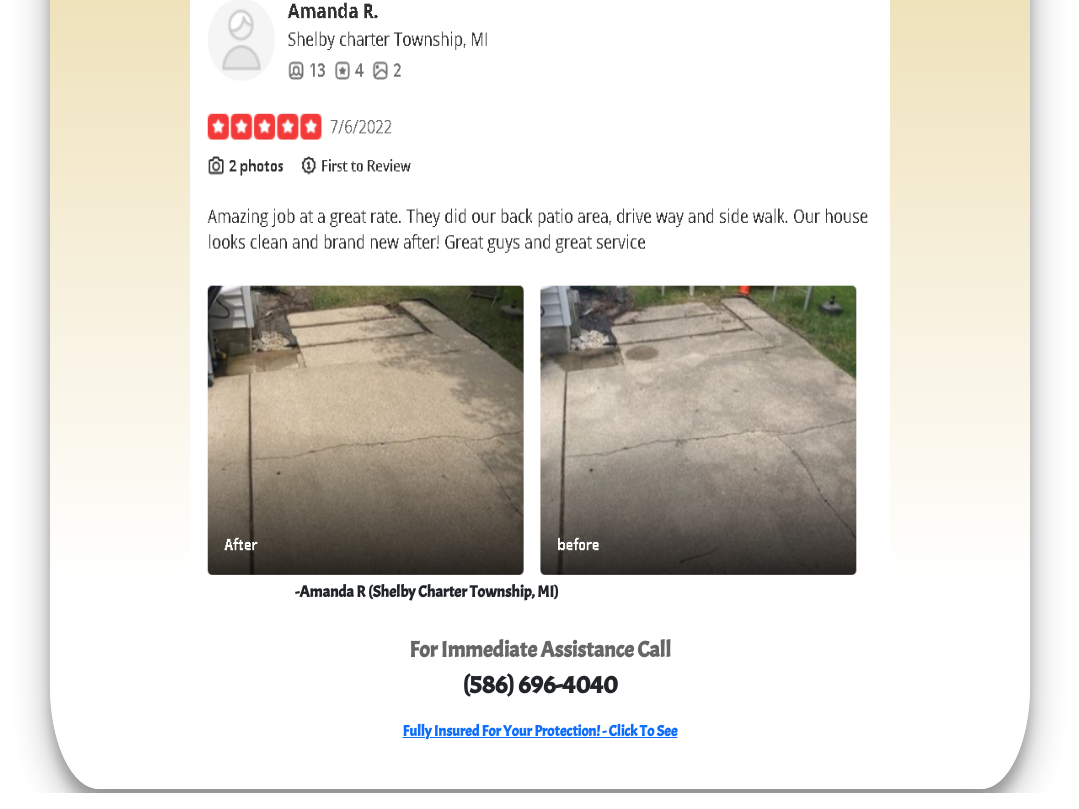
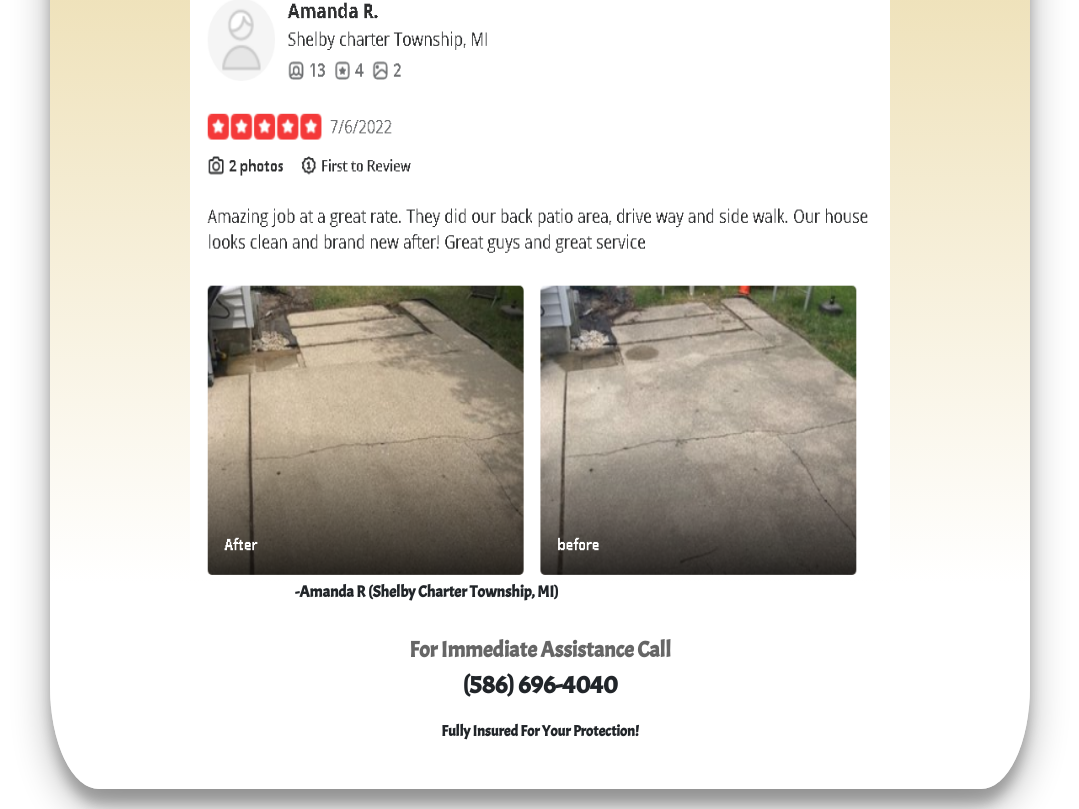
Before and after one commit to AGRTECH/alins-power-washing, a React (Create React App) app: page /contact in a window 1280 px wide. Shown: the part 1286-2095 px from the top of the page, without its empty margins (100-1179 px from the left). Built offline with nearby package versions, Linux system fonts and the light colour scheme.

Commit message:
insured link takedown

```diff
--- a/src/components/Contact.js
+++ b/src/components/Contact.js
@@ -171,9 +171,9 @@ const Contact = () => {
 
               <p className={styles.lighter}>For Immediate Assistance Call</p>
               <p className={styles.contactPhone}>(586) 696-4040</p>
-              <a href={insurance} className={styles.center}>
-                Fully Insured For Your Protection! - Click To See
-              </a>
+              <p className={styles.center}>
+                Fully Insured For Your Protection!
+              </p>
             </Form>
           </div>
         </div>
```
